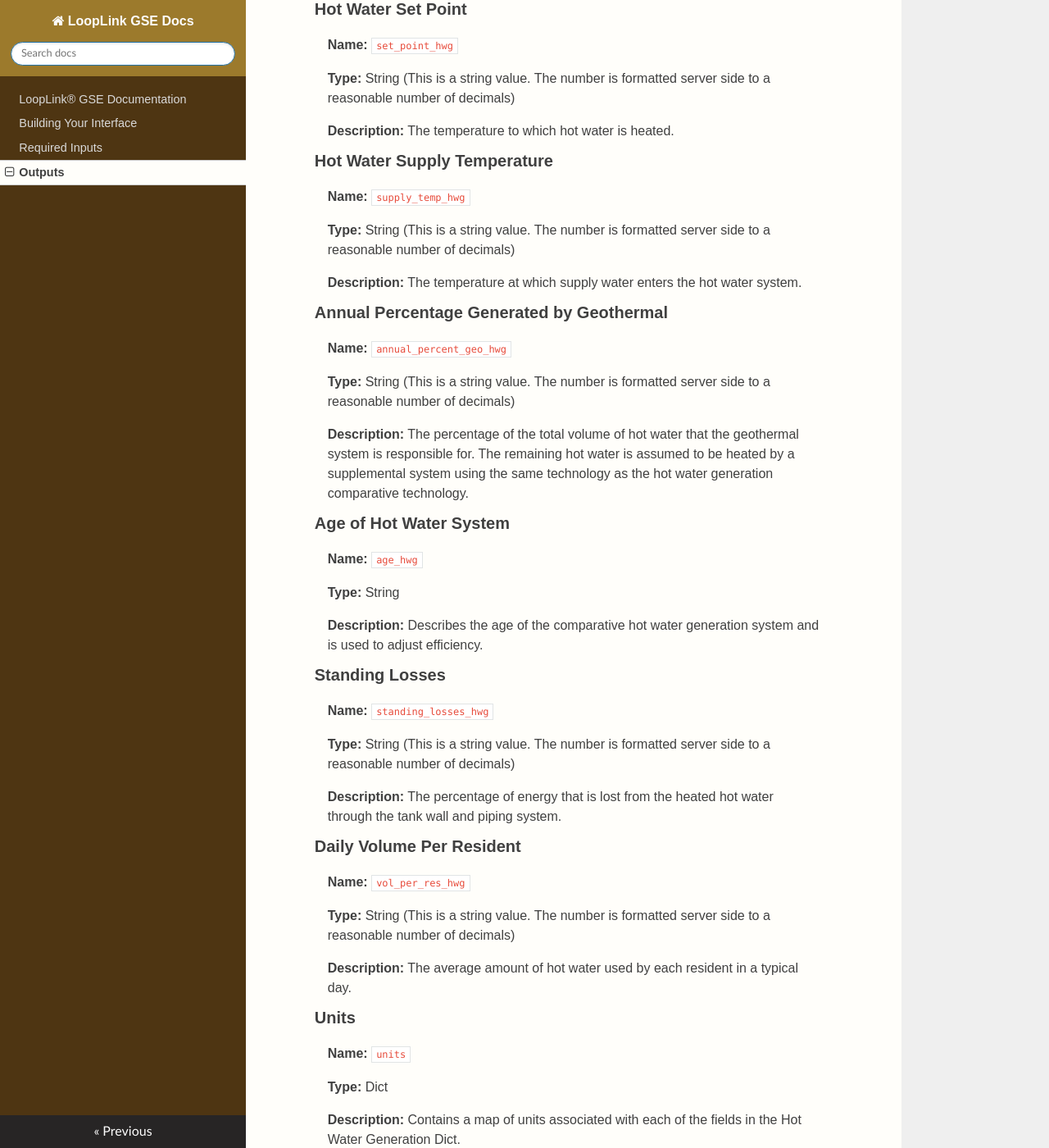
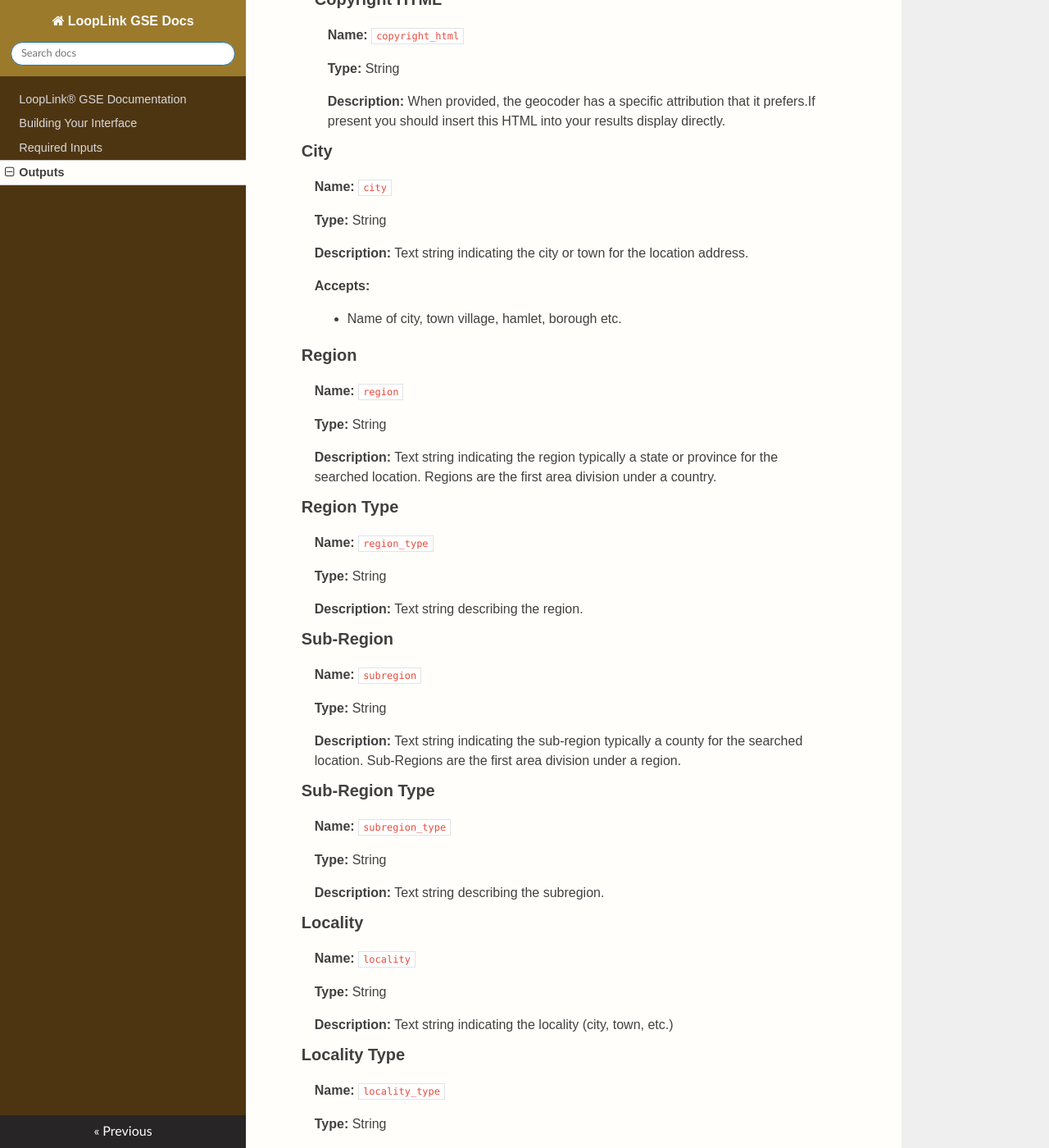
Before and after one commit to geoconnections-rjc/GSE-Docs, an MkDocs documentation site: the page built from docs/outputs.md, in a window 1280 px wide and 1400 px high, scrolled down 2913 px. Shown: the whole window at 82% size. Built offline with MkDocs 1.6.1, drawn with Linux system fonts in a browser that asks for light colours; nearby versions of some CDN libraries; some of the changed text lies outside the part shown.

Commit message:
Update for V2

```diff
--- a/docs/outputs.md
+++ b/docs/outputs.md
@@ -78,15 +78,32 @@
 
 >>> **Description:** A general warning type that may be useful for styling or handling warnings that are not field specific.
 
-## Attribution
+## Place
 
-> **Name:** `attribution`
+> **Name:** `place`
 
 > **Type:** Dict
 
-> **Description:** Contains link, name and copyright html for properly crediting the GeoCoding service used on the backed. As long the attribution name field is not set to Cached Search, you must display the attribution details along with the results of your search.
+> **Description:** Contains information about the location returned from search.
 
->> ### Name
+> ### GeoCoder
+
+>> **Name:** `geocoder`
+
+>> **Type:** String
+
+>> **Description:** The name of geocoding service used to search for the location.
+
+
+> ### Attribution
+
+>> **Name:** `attribution`
+
+>> **Type:** Dict
+
+>> **Description:** Contains link, name and copyright html for properly crediting the GeoCoding service used on the backed. As long the attribution name field is not set to Cached Search, you must display the attribution details along with the results of your search.
+
+>> #### Name
 
 >>> **Name:** `name`
 
@@ -94,7 +111,7 @@
 
 >>> **Description:** The name of the geocoding service used to resolve the searched location.
 
->> ### Link
+>> #### Link
 
 >>> **Name:** `link`
 
@@ -110,6 +127,96 @@
 
 >>> **Description:** When provided, the geocoder has a specific attribution that it prefers.If present you should insert this HTML into your results display directly.
 
+> ### City
+
+>> **Name:** `city`
+
+>> **Type:** String
+
+>> **Description:** Text string indicating the city or town for the location address.
+
+>> **Accepts:**
+>>> * Name of city, town village, hamlet, borough etc.
+
+> ### Region
+
+>> **Name:** `region`
+
+>> **Type:** String
+
+>> **Description:** Text string indicating the region typically a state or province for the searched location. Regions are the first area division under a country.
+
+> ### Region Type
+
+>> **Name:** `region_type`
+
+>> **Type:** String
+
+>> **Description:** Text string describing the region.
+
+> ### Sub-Region
+
+>> **Name:** `subregion`
+
+>> **Type:** String
+
+>> **Description:** Text string indicating the sub-region typically a county for the searched location. Sub-Regions are the first area division under a region.
+
+> ### Sub-Region Type
+
+>> **Name:** `subregion_type`
+
+>> **Type:** String
+
+>> **Description:** Text string describing the subregion.
+
+> ### Locality
+
+>> **Name:** `locality`
+
+>> **Type:** String
+
+>> **Description:** Text string indicating the locality (city, town, etc.)
+
+> ### Locality Type
+
+>> **Name:** `locality_type`
+
+>> **Type:** String
+
+>> **Description:** Text string describing the type of locality.
+
+> ### ZIP/Postal Code
+
+>> **Name:** `postal_code`
+
+>> **Type:** String
+
+>> **Description:** Text string indicating the postal code for the searched location.
+
+> ### Country
+
+>> **Name:** `country`
+
+>> **Type:** String
+
+>> **Description:** Lowercase ISO Alpha-2 countyr code for the searched location.
+
+> ### Latitude
+
+>> **Name:** `lat`
+
+>> **Type:** String or Float
+
+>> **Description:** Signed latitude in degrees format
+
+> ### Longitude
+
+>> **Name:** `lon`
+
+>> **Type:** String or Float
+
+>> **Description:** Signed longitude in degrees format
 
 ## Hot Water Generation
 
```
Also changed, not shown: docs/building_your_interface.md (+1 -1 lines), docs/index.md (+2 -0 lines), docs/inputs.md (+62 -0 lines).
